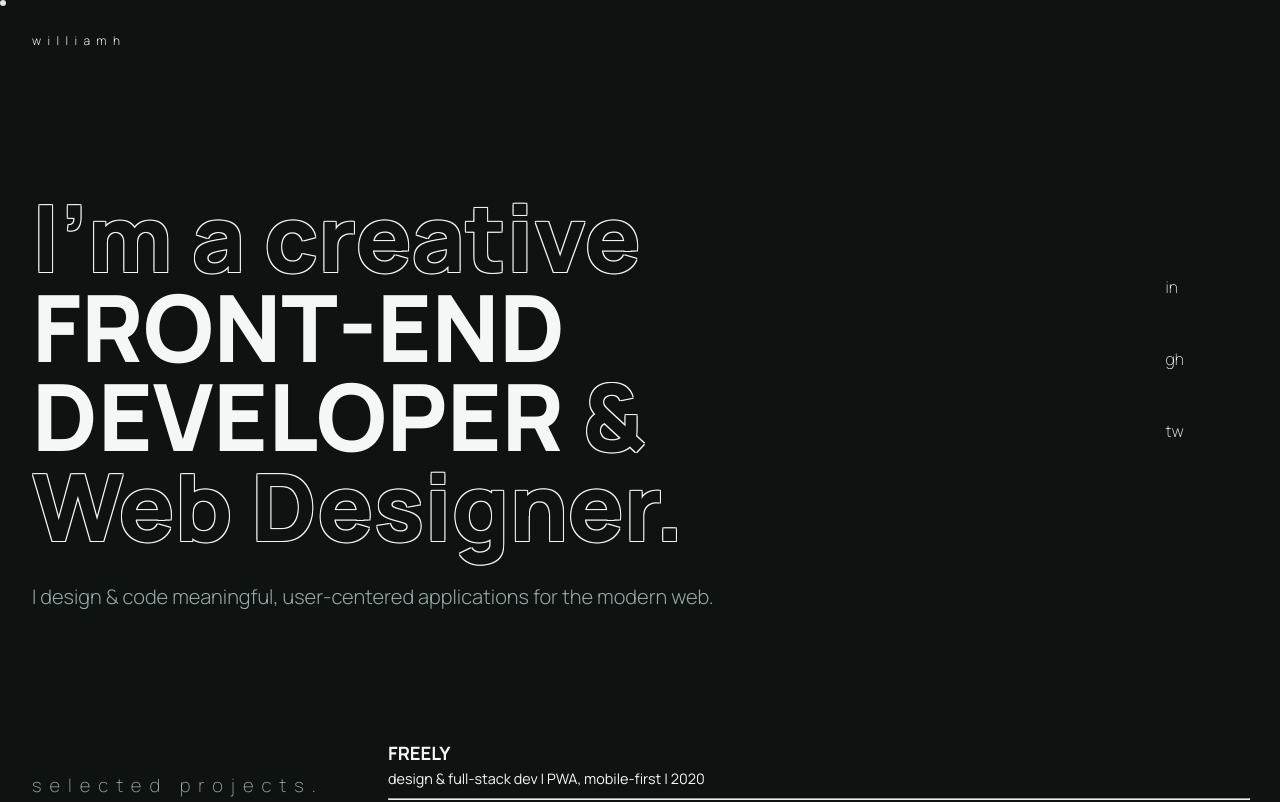
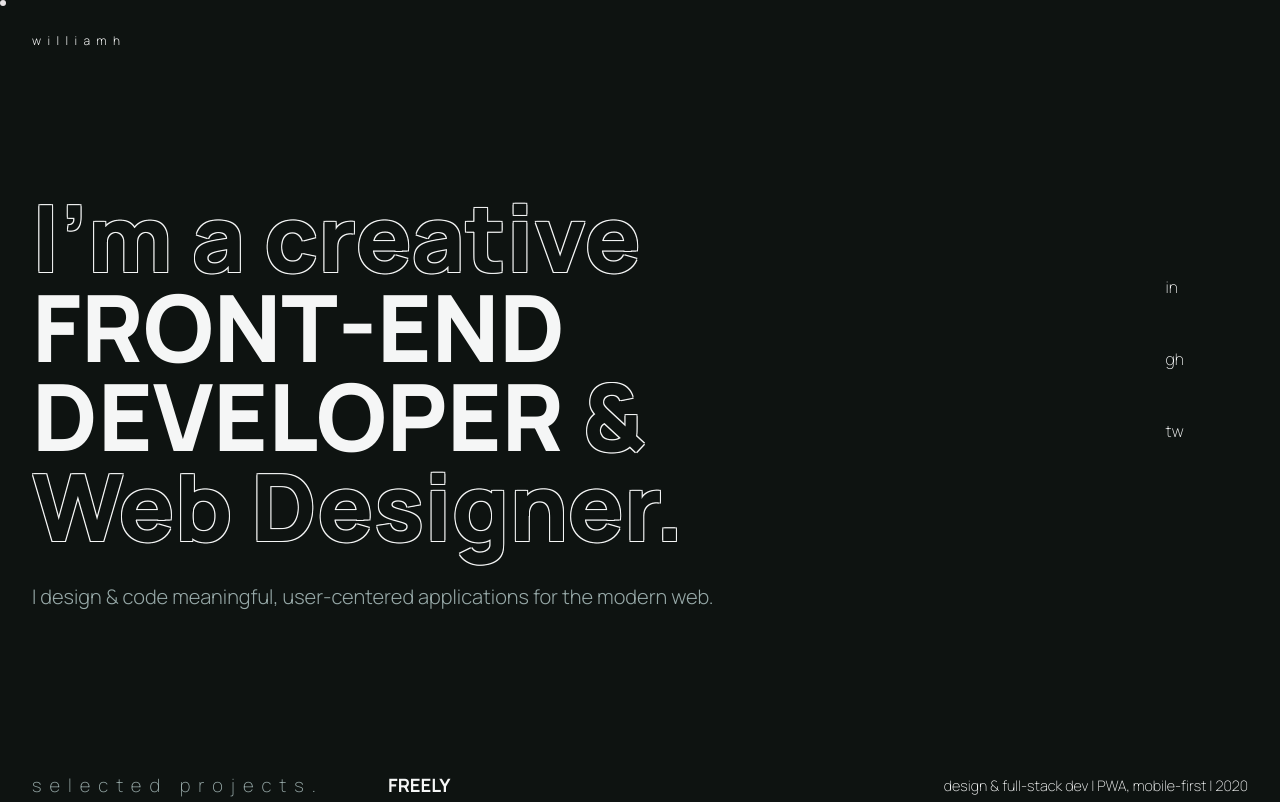
Before and after one commit to williamhzo/williamh.io, a React (Create React App) app: page / in a window 1280 px wide. Shown: the top 802 px of the page. Built offline with nearby package versions, Linux system fonts and the light colour scheme.

Commit message:
remove unused code

```diff
--- a/src/styles/Projects.scss
+++ b/src/styles/Projects.scss
@@ -1,27 +1,18 @@
 @import './App';
 
 .projects {
-  &__description:first-child {
-    padding-top: 0;
-  }
-
-  &__description {
+  &__link {
     padding: $app-margin 0;
     font-family: 'manrope';
     font-weight: 200;
     display: flex;
     justify-content: space-between;
     align-items: center;
-    transition: transform 0.1s ease;
+    transition: all 0.1s ease;
   }
 
-  &__description:hover {
+  &__link:hover {
     transform: scaleX(0.98);
-  }
-
-  &__technologies {
-    font-size: 1.25rem;
-    margin-right: 2rem;
   }
 
   &__info {
```
